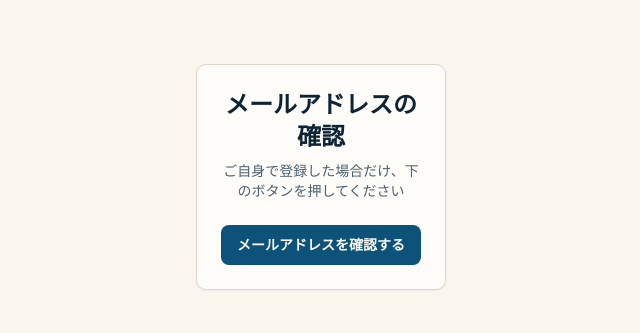
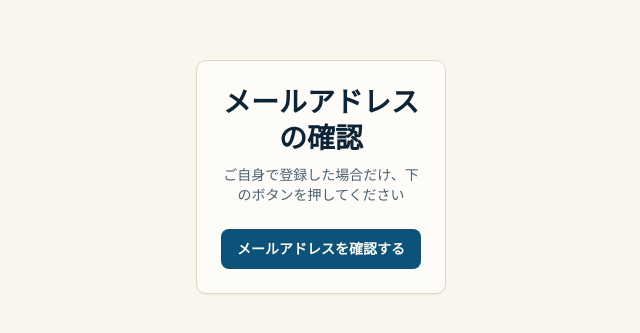
Before and after one commit to kazumadev619-dev/FishingConditionsApp, a Next.js app: page /auth/verify-email in a window 1280 px wide. Shown: the part 223-556 px from the top of the page, without its empty margins (319-959 px from the left). Built offline with nearby package versions, Linux system fonts and the light colour scheme; a web font is replaced by a local one.

Commit message:
🎨 style: verify-email ページの CardTitle を text-title に統一 #477

```diff
--- a/src/app/auth/verify-email/page.tsx
+++ b/src/app/auth/verify-email/page.tsx
@@ -16,7 +16,7 @@ export default async function VerifyEmailPage({
     <div className="flex items-center justify-center min-h-screen bg-background">
       <Card className="mx-auto max-w-md">
         <CardHeader>
-          <CardTitle className="text-2xl text-center">メールアドレスの確認</CardTitle>
+          <CardTitle className="text-title text-center">メールアドレスの確認</CardTitle>
           <CardDescription className="text-center">
             ご自身で登録した場合だけ、下のボタンを押してください
           </CardDescription>
```
